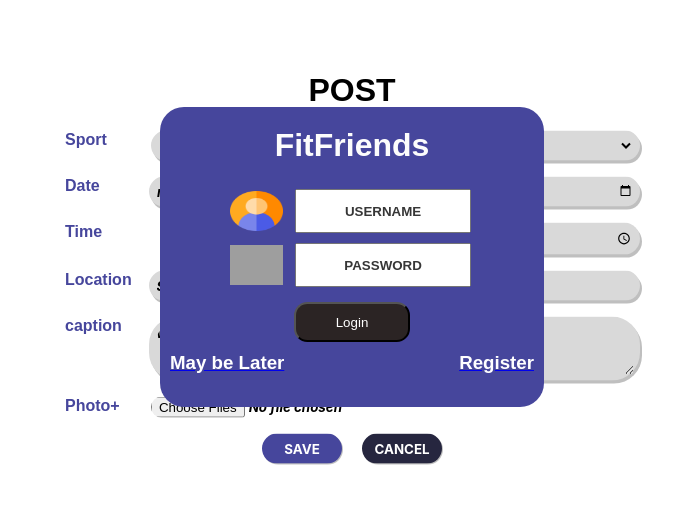
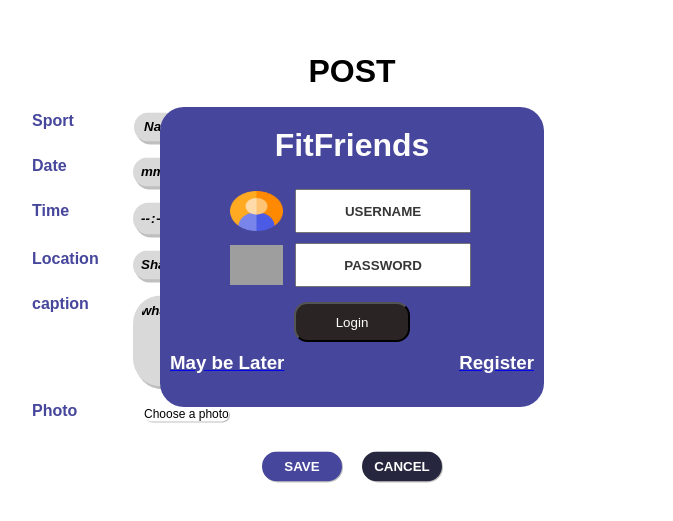
Before and after one commit to Jibpreeya/FitFriends-Frontend, a React (Vite) app: page / in a window 1280 px wide. Shown: the part 143-664 px from the top of the page, without its empty margins (288-961 px from the left). Built offline with nearby package versions, Linux system fonts and the light colour scheme; grey boxes are pictures that could not be loaded.

Commit message:
Add sport when select other and style scss

```diff
--- a/src/App.jsx
+++ b/src/App.jsx
@@ -11,7 +11,7 @@ import Register from './Pages/Register/Register';
 function App() {
   return (
     <div className='app'>
-      <Post />
+       <Post />
       <BrowserRouter>
         {/* <Navbar /> */}
         <Routes>
--- a/src/Pages/Post/Post.jsx
+++ b/src/Pages/Post/Post.jsx
@@ -13,8 +13,9 @@ export const Post = () => {
         {id:'g', value: 'swimming', text: 'swimming'},
         {id:'h', value: 'dance', text: 'Dance'},
         {id:'i', value: 'boxing', text: 'Boxing'},
-        {id:'j', value: '', text: 'Other'},
+        {id:'j', value: 'other', text: 'Other'},
       ];
+
 
       const [form, setForm] = useState({
         selected: '',
@@ -66,20 +67,28 @@ export const Post = () => {
 
         <div className="content">
             <label>Sport</label>
-            <select  required value={form.selected} name="selected" onChange={onChange}>{options.map(option => (
+            <select  required value={form.selected} name="selected" onChange={onChange}>{ options.map(option => (
                 <option
                     disabled={option.disabled}
                     key={option.id}
-                    value={option.value}> {option.text}
+                    value={option.value}>
+                         {option.text}
                 </option>
                     ))}
             </select>
+            {form.selected === 'other' && < input name="addSport"
+                className="addSport"
+                onChange={onChange}
+                value={form.addSport}
+                placeholder='Add Sport...'/>}
+                {/* สร้างเงื่อนไขเวลาเลือก other มีปุ่มให้ add sport เอง */}
         </div>
 
        <div className="content">
         <label>Date</label>
             <input type="date"
             name="date"
+            className="dateInput"
             value={form.date}
             onChange={onChange}  required/>
         </div>
@@ -102,6 +111,7 @@ export const Post = () => {
         <div className="content">
         <label>Location</label>
             <input type="text"
+            className="locationInput"
             name="location"
             placeholder="Share your location"
             value={form.location}
@@ -119,18 +129,19 @@ export const Post = () => {
             onChange={onChange}
             required
             maxLength="200"
-            rows="3" cols="50"
+            rows="5" cols="50"
             />
         </div>
 
         <div className="content">
-        <label>Photo+</label>
+        <label>Photo</label>
             <input type="file"
             className="inputPhoto"
             name="images"
             multiple accept="image/*"
             onChange={onImageChange}
              />
+            <p className="choosePhoto">Choose a photo</p>
             {imageURLs.map((imageSrc, index) => (<img width="640" height="360" src={imageSrc} key={index} />))}
            {/* เวลาใส่ภาพจะพรีวิวรูปภาพด้วยตรงนี้  */}
         </div>
--- a/src/Pages/Post/Post.scss
+++ b/src/Pages/Post/Post.scss
@@ -10,7 +10,7 @@ $font-family_1: Inter, Avenir, Helvetica, Arial, sans-serif;
     left: 50%;
     transform: translate(-50%, -50%);
     font-family: $font-family_1;
-    width: 45%;
+    width: 50%;
     h1 {
         text-align: center;
     }
@@ -27,63 +27,60 @@ $font-family_1: Inter, Avenir, Helvetica, Arial, sans-serif;
             float: left;
             font-weight: bold;
             width: 100px;
-            margin-left: 1px;
 
         }
 
-    /////////ช่องใส่ข้อมูลสีเทา/////
+        /////////ช่องใส่ข้อมูลสีเทา/////
         input,select,textarea {
-            font-family: Inter, Avenir, Helvetica, Arial, sans-serif;
             font-style: italic;
             font-weight: bold;
             color: black;
             background-color: #D9D9D9;
-            width: 100%;
+            width:60%;
             border: 6px solid transparent;
             border-radius: 28px;
             box-shadow: 2px 3px rgba(0, 0, 0, 0.25);
+            margin-right: 0.2rem;
         }
 
-        textarea {
-            resize: both;
-            overflow: auto;
-          }
+        .locationInput, textarea{
+           width: 58%;
+        }
+        input::placeholder,
+        textarea::placeholder {
+            color: black;
+            font-weight: bold;
+        }
 
-          select {
+        select {
             position:relative;
             cursor: pointer;
+            margin-left: 1px;
+            width: 61%;
         }
 
 
-
-        input::placeholder,
-        textarea::placeholder{
-            color: black;
-        }
-
-        .inputPhoto {
+        /////////styling input add sport//////
+        .addSport{
+            width: 20%;
+            font-size: 12px;
+            margin-left: 0rem;
             background-color: white;
-            border-radius:none;
-            box-shadow: none;
-            border: none;
-            visibility: none;
-            cursor: pointer;
+            border: 0.5px solid black;
         }
 
 
-        ////////styling - input-time/////
+        ////////styling - input-time/////////
         .inputTime {
-            width: 40%;
+            width: 25%;
         }
 
 
-
-
-
-     ////////// - คั่นกลางช่องเวลาสองอัน //////
+        ////////// - คั่นกลางช่องเวลาสองอัน //////
         span {
-           margin-left: 5px;
-           margin-right: 5px;
+           margin-left: 15px;
+           margin-right: 15px;
+           font-weight: bold;
         }
 
         input[type=text]:focus {
@@ -91,15 +88,38 @@ $font-family_1: Inter, Avenir, Helvetica, Arial, sans-serif;
         }
 
 
+    }
+
+    .inputPhoto {
+        cursor: pointer;
+        opacity: 0; //ซ่อนปุ่ม Choose file ถ้าอยากเห็นปุ่ม choose file จริงก็เอาตรงนี้ออก
+    }
+
+    //ทำปุ่ม choose a photo ใหม่
+    .choosePhoto {
+        position: absolute;
+        cursor: pointer;
+        text-align: center;
+        background-color: white;
+        box-shadow: 1px 1px rgba(0, 0, 0, 0.25);
+        color: black;
+        overflow: hidden;
+        margin: .3rem 0 0 7rem;
+        border-radius: 20px;
+        font-size: 12px;
+        transition: .3s;
+
+    }
+
+    .choosePhoto:hover {
+        background-image: linear-gradient(to bottom right, #833ab4,#fcb045);
+        //แล้วแต่สไตล์เลยค่า
+    }
 
 
 
-
-    }
-
      ///////styling button//////////////////////////////
-    button {
-        font-family: $font-family_1;
+     button {
         height: 30px;
         width: 80px;
         font-weight: bold;
@@ -142,53 +162,137 @@ $font-family_1: Inter, Avenir, Helvetica, Arial, sans-serif;
 
 @media only screen and (max-width: 992px) {
     .PostForm {
-        width: 40%;
+        width: 50%;
+
+        .content {
+
+            label {
+                width: 20%;
+
+            }
+
+            .addSport {
+                width: 15%;
+            }
+
+            span {
+                margin-left: 9px;
+                margin-right: 9px;
+            }
+
+        }
     }
 }
 @media only screen and (max-width: 768px) {
     .PostForm {
         width: 50%;
+
+        h1 {
+            margin: 0 auto;
+        }
+
+        .content {
+            padding-bottom: 6px;
+
+            span {
+                margin-left: 5px;
+                margin-right: 5px;
+            }
+        }
+
     }
+
 }
 @media only screen and (max-width: 480px) {
     .PostForm {
         width: 70%;
-    }
-}
-@media only screen and (max-width: 320px) {
-    .PostForm {
-        font-size: 9px;
-        width: 40%;
-        margin-right: 100rem;
+        font-size: 10px;
 
         .content {
-            height: 30px;
-            width: 150%;
+            height: 20%;
+            font-size: 12px;
 
-
-            label{
+            input,textarea,select {
                 font-size: 12px;
-                padding-right: 0;
             }
 
-            input,select,textarea {
-                font-size: 10px;
-                width: 100%;
+            .addSport {
+                font-size: 9px;
 
             }
 
-        }
-
-        .buttonPost {
-            display: block;
-            justify-content: center;
-            width: 90%;
-            height: 30px;
-
-            .saveButton {
-                margin-bottom: 10px;
+            span {
+                margin:0 5px;
             }
         }
 
     }
 }
+@media only screen and (max-width: 320px) {
+    .PostForm {
+        width: 80%;
+
+        h1{
+            font-size: 14px;
+        }
+
+        .content {
+            height: 20%;
+            font-size: 11px;
+
+            label{
+                width: 45px;
+            }
+
+            input,select {
+                font-size: 10px;
+                width: 60%;
+            }
+
+            .dateInput, .locationInput, textarea {
+                font-size: 10px;
+                width: 55%;
+            }
+
+            .addSport {
+                width: 16%;
+                font-size: 8px;
+            }
+
+            textarea {
+                padding-left: 10px;
+
+            }
+
+            span {
+                margin:0 1px;
+            }
+
+            .choosePhoto {
+                margin: .3rem 0 0 3rem;
+            }
+        }
+
+        button {
+            height: 30px;
+            width: 60px;
+            font-size: 10px;
+        }
+
+        .buttonPost {
+            display: block;
+            align-items: center;
+            width: 90%;
+            height: 30px;
+
+            .saveButton {
+                margin: .5rem 5rem;
+            }
+
+            .cancelButton {
+                margin: 0 5rem;
+            }
+        }
+
+    }
+}
```
Also changed, not shown: src/App.scss (line endings or trailing spaces).
